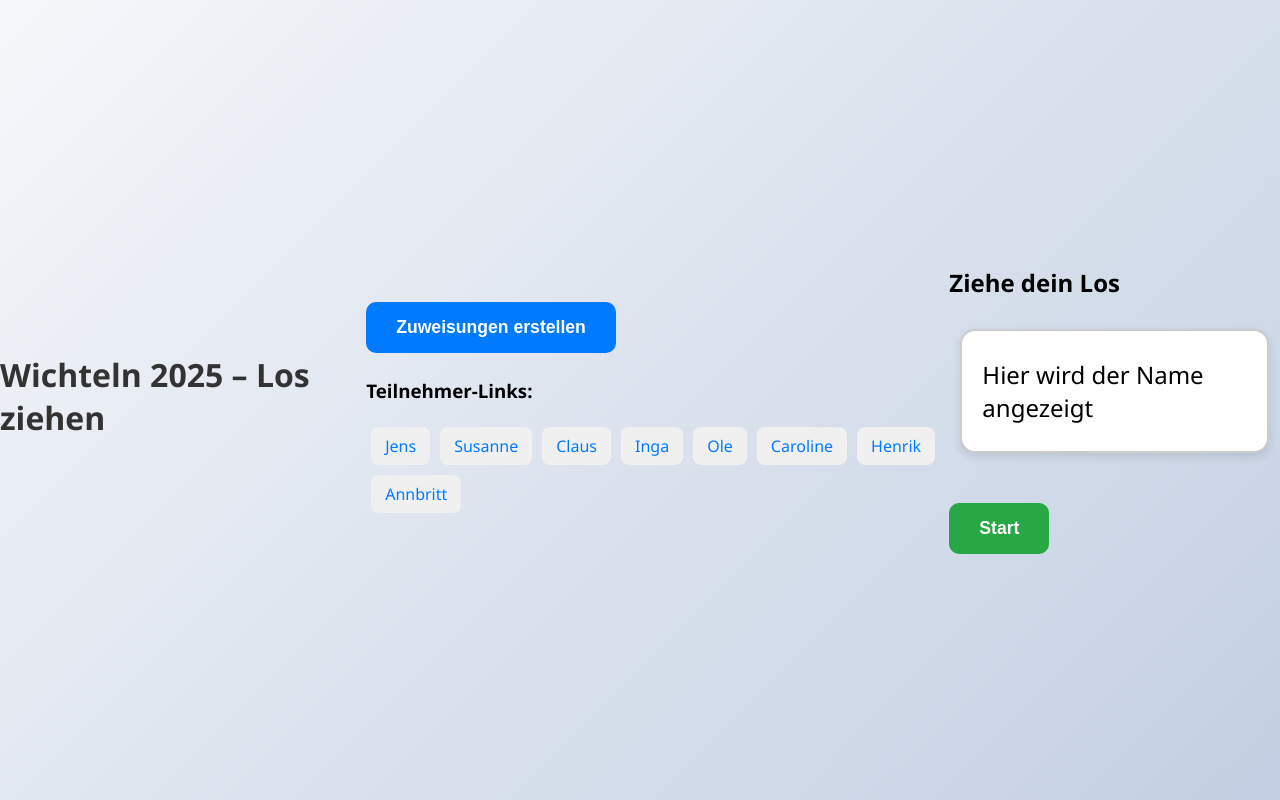
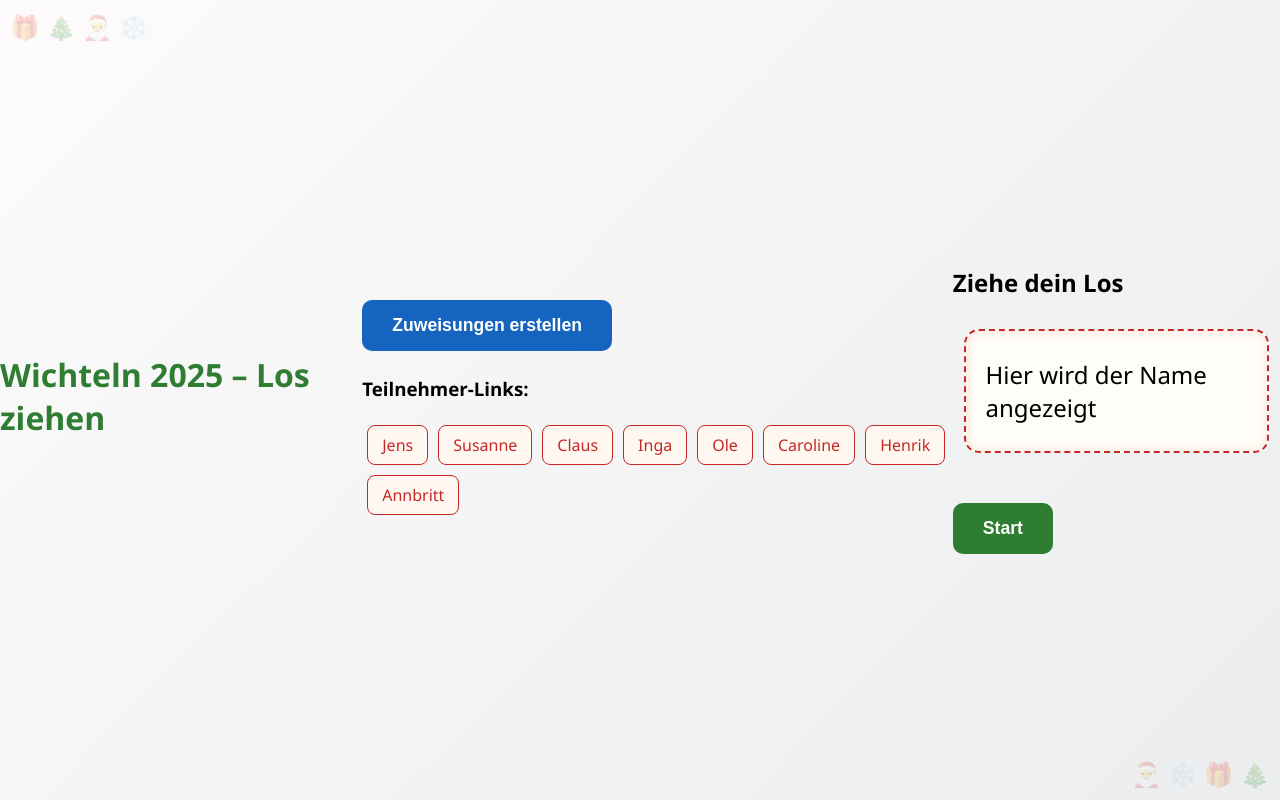
Before and after one commit to jeensvs/Thaiwichteln2025, a plain HTML site: page index.html in a window 1280 px wide. Both pictures are taken after a click on the button "Zuweisungen erstellen". Drawn offline with Linux system fonts and the light colour scheme.

Commit message:
Update style.css

```diff
--- a/style.css
+++ b/style.css
@@ -1,7 +1,7 @@
 /* Allgemein */
 body {
   font-family: "Segoe UI", Arial, sans-serif;
-  background: linear-gradient(135deg, #f5f7fa, #c3cfe2);
+  background: linear-gradient(135deg, #fdfbfb, #ebedee);
   min-height: 100vh;
   margin: 0;
   display: flex;
@@ -12,16 +12,18 @@ body {
 #app {
   text-align: center;
   padding: 40px;
-  background: #ffffffcc;
+  background: #ffffffee;
   border-radius: 20px;
-  box-shadow: 0 8px 20px rgba(0,0,0,0.15);
+  box-shadow: 0 6px 15px rgba(0,0,0,0.15);
   max-width: 500px;
   width: 90%;
+  border: 3px solid #c62828; /* weihnachtliches Rot */
 }
 
 h1 {
-  color: #333;
+  color: #2e7d32; /* tannengrün */
   margin-bottom: 30px;
+  font-size: 2em;
 }
 
 /* Bereich für die Namen */
@@ -34,10 +36,10 @@ h1 {
   display: flex;
   align-items: center;
   justify-content: center;
-  border: 2px solid #ccc;
+  border: 2px dashed #c62828;
   border-radius: 15px;
-  background: #fff;
-  box-shadow: 0 4px 10px rgba(0,0,0,0.1);
+  background: #fffdf7;
+  box-shadow: inset 0 0 10px rgba(198,40,40,0.15);
   transition: all 0.3s ease;
 }
 
@@ -49,24 +51,33 @@ button {
   border: none;
   border-radius: 10px;
   cursor: pointer;
-  transition: transform 0.2s ease, opacity 0.3s ease;
+  transition: transform 0.2s ease, background 0.3s ease;
 }
 
 button:hover {
   transform: scale(1.05);
-  opacity: 0.9;
 }
 
+/* Grüner Button für Ziehung */
 #drawBtn {
-  background: #28a745;
+  background: #2e7d32;
   color: #fff;
   margin-top: 20px;
 }
 
+#drawBtn:hover {
+  background: #388e3c;
+}
+
+/* Blauer Button für Admin */
 #generateBtn {
-  background: #007bff;
+  background: #1565c0;
   color: #fff;
   margin-top: 20px;
+}
+
+#generateBtn:hover {
+  background: #1976d2;
 }
 
 /* Links für Admin */
@@ -79,12 +90,31 @@ button:hover {
   margin: 5px;
   padding: 8px 14px;
   border-radius: 8px;
-  background: #f0f0f0;
-  color: #007bff;
+  background: #fff8f0;
+  border: 1px solid #c62828;
+  color: #c62828;
   text-decoration: none;
-  transition: background 0.3s ease;
+  transition: all 0.3s ease;
 }
 
 #links a:hover {
-  background: #e0e0e0;
+  background: #ffe0e0;
 }
+
+/* Festliche Extras */
+body::before {
+  content: "🎁 🎄 🎅 ❄️";
+  position: fixed;
+  top: 10px;
+  left: 10px;
+  font-size: 1.5em;
+  opacity: 0.2;
+}
+body::after {
+  content: "🎅 ❄️ 🎁 🎄";
+  position: fixed;
+  bottom: 10px;
+  right: 10px;
+  font-size: 1.5em;
+  opacity: 0.2;
+}
```
